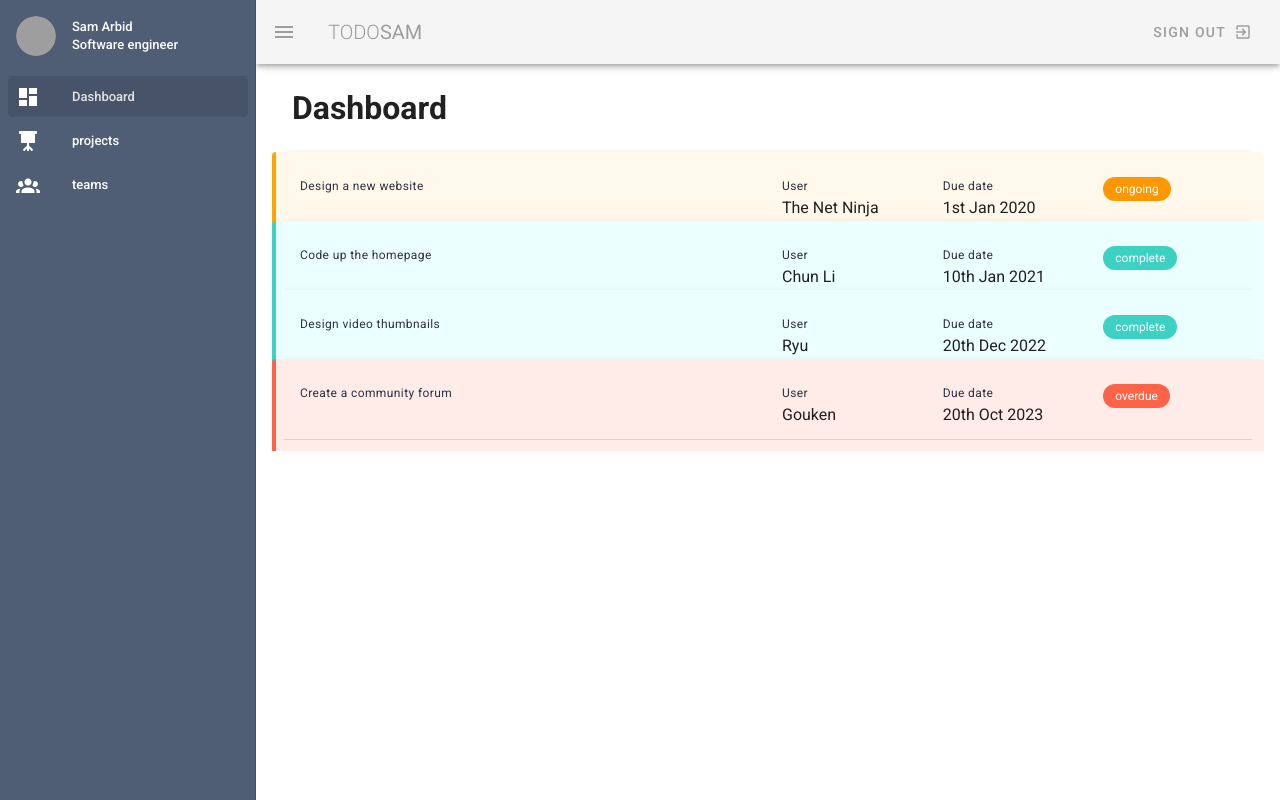
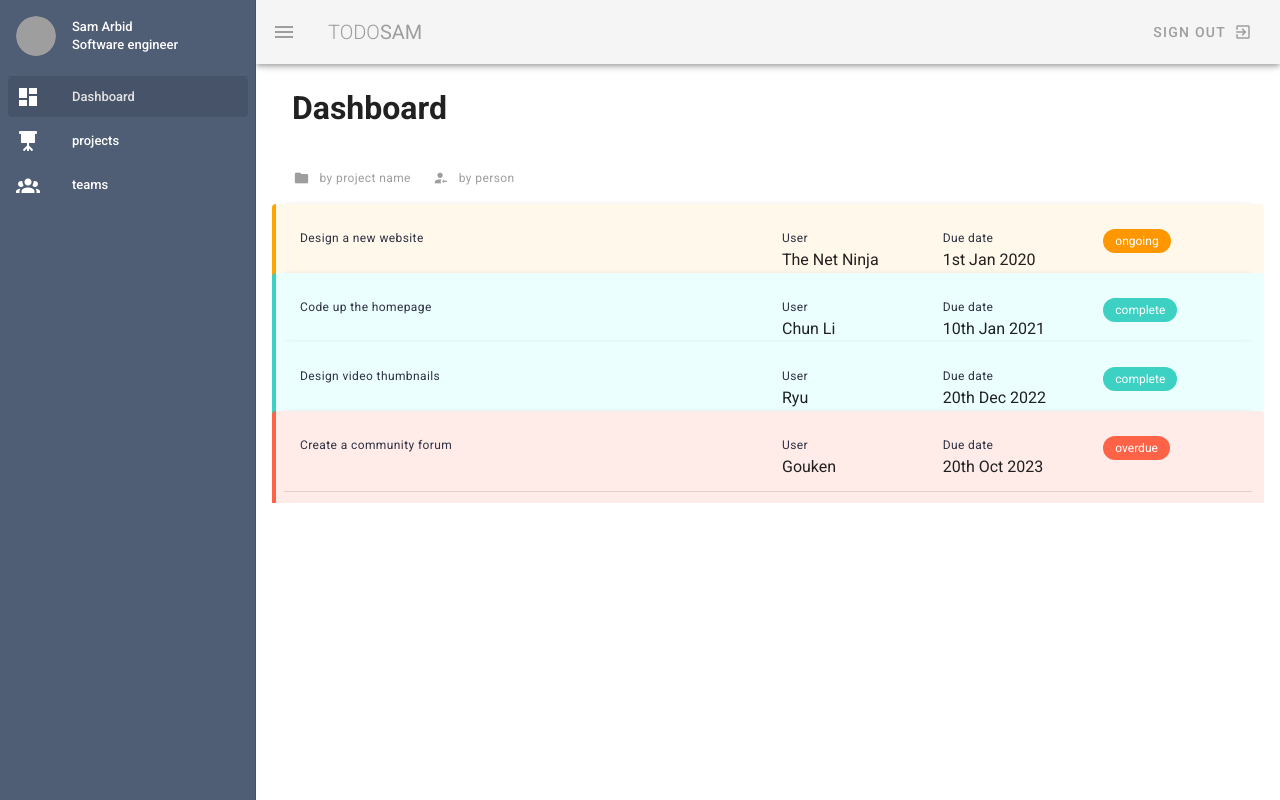
Before and after one commit to Samk13/todo-vuetify-2, a Vue app: page / in a window 1280 px wide. Built offline with nearby package versions, Linux system fonts and the light colour scheme; grey boxes are pictures that could not be loaded.

Commit message:
adding tooltip

```diff
--- a/src/views/Dashboard.vue
+++ b/src/views/Dashboard.vue
@@ -2,6 +2,43 @@
   <div class="Dashboard">
     <h1 class="subheading ma-5">Dashboard</h1>
     <v-container class="my-5">
+      <v-layout row class="mb-3">
+        <v-col>
+          <v-tooltip top>
+            <template v-slot:activator="{ on, attrs }">
+              <v-btn
+                small
+                text
+                color="grey"
+                v-bind="attrs"
+                v-on="on"
+                @click="sortBy('title')"
+              >
+                <v-icon left small>{{ icons.folder }}</v-icon>
+                <span class="caption text-lowercase">By project name</span>
+              </v-btn>
+            </template>
+            <span>sort projects by name</span>
+          </v-tooltip>
+
+          <v-tooltip top>
+            <template v-slot:activator="{ on, attrs }">
+              <v-btn
+                small
+                text
+                color="grey"
+                v-bind="attrs"
+                v-on="on"
+                @click="sortBy('person')"
+              >
+                <v-icon left small>{{ icons.person }}</v-icon>
+                <span class="caption text-lowercase">By Person</span>
+              </v-btn>
+            </template>
+            <span>sort projects by person</span>
+          </v-tooltip>
+        </v-col>
+      </v-layout>
       <v-card v-for="project in projects" :key="project.id" text>
         <v-layout row wrap :class="`pa-3 project ${project.status}`">
           <v-col xs="12" md="6">
@@ -45,6 +82,10 @@
 export default {
   name: "Dashboard",
   data: () => ({
+    icons: {
+      folder: "mdi-folder",
+      person: "mdi-account-arrow-left"
+    },
     projects: [
       {
         id: "123189031283jkhgm",
@@ -85,7 +126,10 @@ export default {
     ]
   }),
   methods: {
-    checkColor: proj => {
+    sortBy(prop) {
+      this.projects.sort((a, b) => (a[prop] < b[prop] ? -1 : 1));
+    },
+    checkColor(proj) {
       if (proj.status) {
         if (proj.status === "ongoing") {
           return "orange";
```
